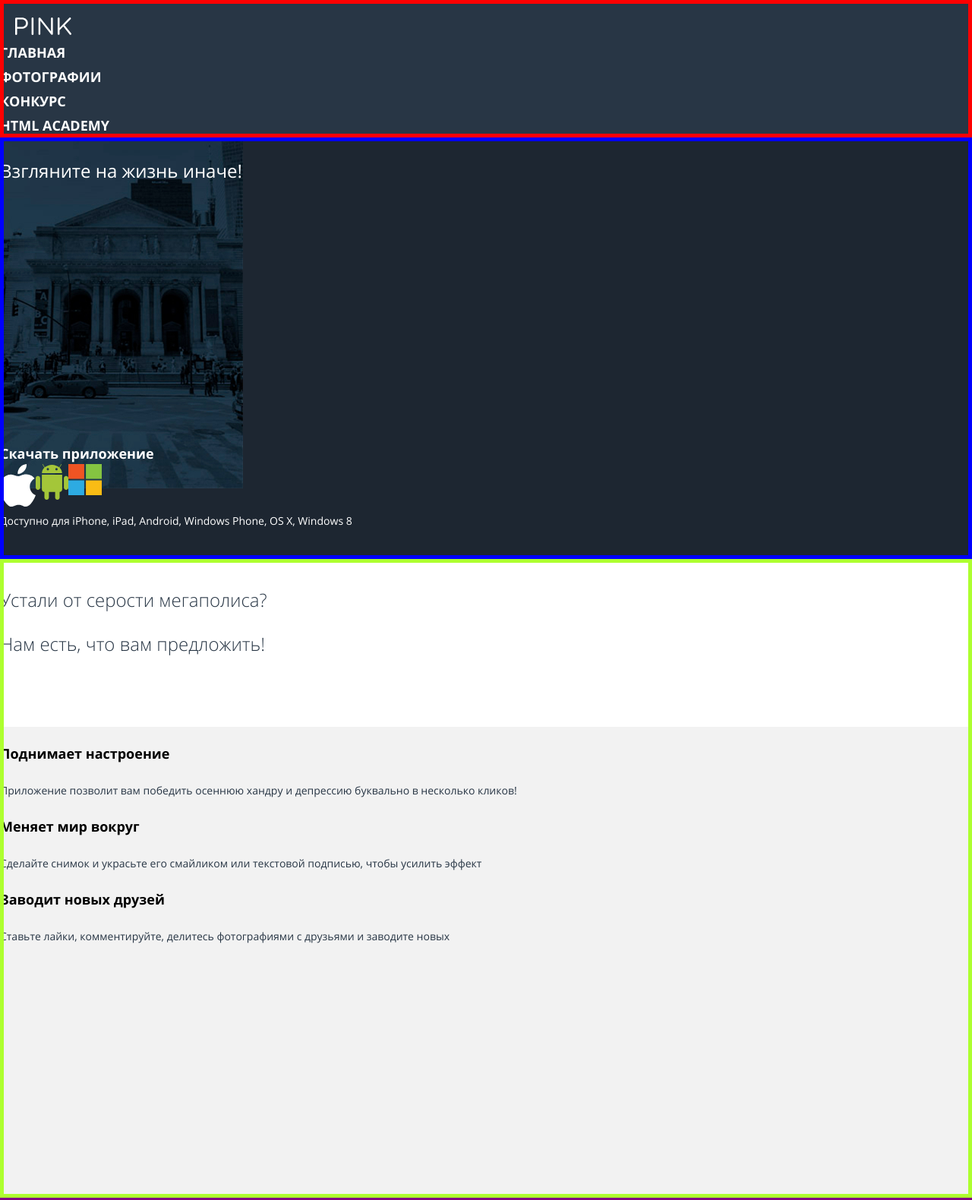
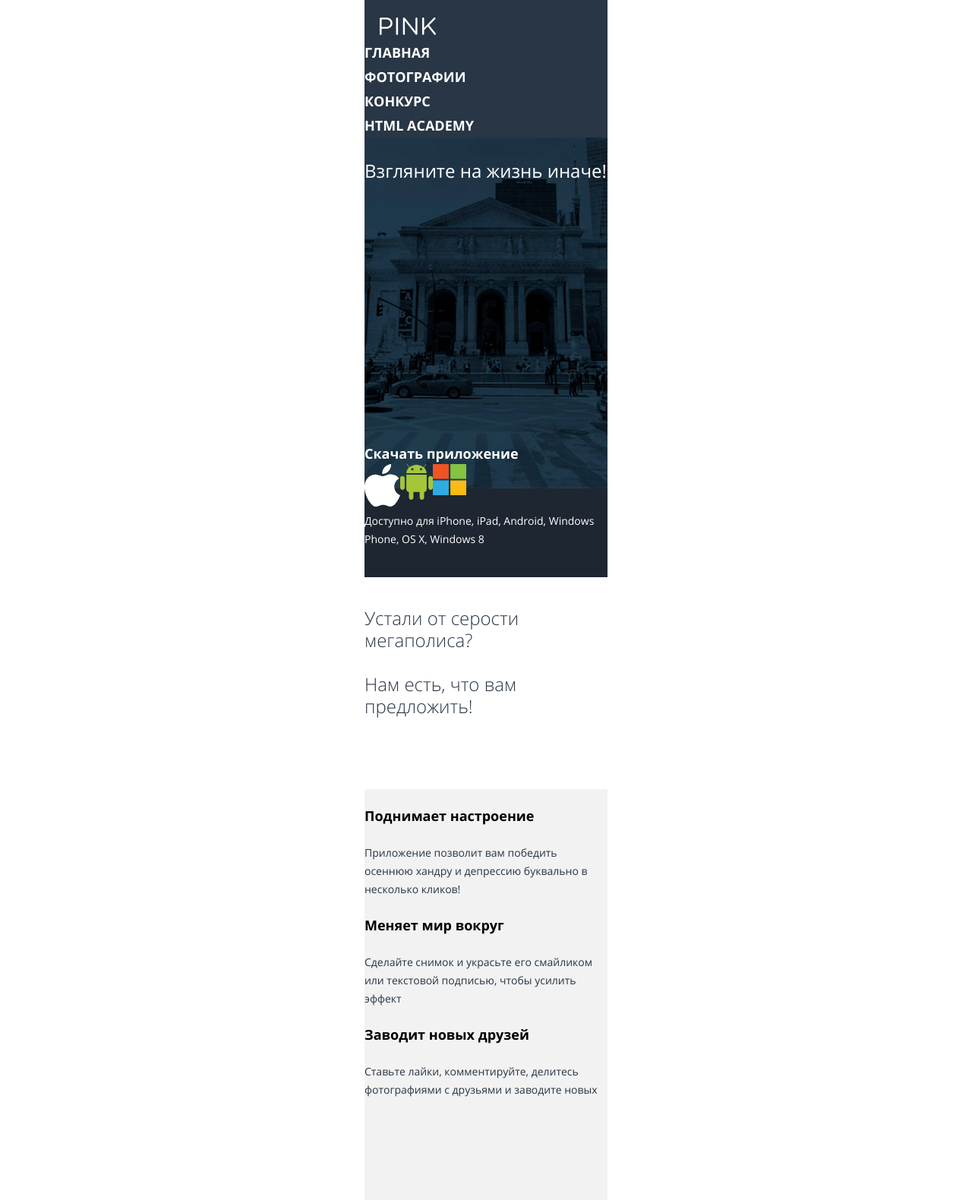
Before and after one commit to Asusey/783019-pink-21, a website: page source/index.html in a window 1280 px wide. Shown: the top 1580 px of the page at 76% size. Drawn offline with nearby package versions, Linux system fonts and the light colour scheme; files that its build step writes are made by us from their sources.

Commit message:
Стилизация главной страницы. Исправления.

```diff
--- a/source/index.html
+++ b/source/index.html
@@ -138,8 +138,8 @@
       <section class="advantages">
         <div class="advantages__wrapper">
           <h2 class="visually-hidden">Преимущества приложения</h2>
-          <h3 class="advantages__title advantages__title--top title">Устали от серости мегаполиса?</h3>
-          <h3 class="advantages__title advantages__title--bottom title">Нам есть, что вам предложить!</h3>
+          <h3 class="advantages__title title">Устали от серости мегаполиса?</h3>
+          <h3 class="advantages__title title">Нам есть, что вам предложить!</h3>
           <ul class="advantages__list">
             <li class="advantages__item advantages__item--mood">
               <p class="advantages__subtitle">Поднимает настроение</p>
--- a/source/sass/blocks/advantages.scss
+++ b/source/sass/blocks/advantages.scss
@@ -1,8 +1,3 @@
-.advantages {
-  outline: 5px solid greenyellow;
-  outline-offset: -5px;
-}
-
 .advantages__list {
   list-style: none;
   padding: 0;
@@ -33,11 +28,11 @@
   margin: 0;
 }
 
-.advantages__title--top {
+.advantages__title:nth-of-type(1) {
   padding-top: 39px;
   padding-bottom: 29px;
 }
 
-.advantages__title--bottom {
+.advantages__title:nth-of-type(2) {
   padding-bottom: 95px;
 }
--- a/source/sass/blocks/contacts.scss
+++ b/source/sass/blocks/contacts.scss
@@ -1,8 +1,3 @@
-.contacts {
-  outline: 5px solid orange;
-  outline-offset: -5px;
-}
-
 .contacts__list {
   list-style: none;
   padding: 0;
--- a/source/sass/blocks/load.scss
+++ b/source/sass/blocks/load.scss
@@ -1,7 +1,5 @@
 .load {
   background-color: $load-background-color;
-  outline: 5px solid blue;
-  outline-offset: -5px;
   background-image: url("../../img/back-mobile.jpg");
   background-repeat: no-repeat;
 }
--- a/source/sass/blocks/page-footer.scss
+++ /dev/null
@@ -1,4 +0,0 @@
-.page-footer {
-  outline: 5px solid yellow;
-  outline-offset: -5px;
-}
--- a/source/sass/blocks/page-header.scss
+++ b/source/sass/blocks/page-header.scss
@@ -1,8 +1,6 @@
 .page-header {
   background-color: $primary-text-color;
   color: $white;
-  outline: 5px solid red;
-  outline-offset: -5px;
 }
 
 .page-header__link {
--- a/source/sass/blocks/page.scss
+++ b/source/sass/blocks/page.scss
@@ -1,4 +1,5 @@
 .page {
+  min-width: 320px;
   height: 100%;
   font-size: 14px;
   font-family: $font-stack;
@@ -6,8 +7,9 @@
 }
 
 .page__body {
+  max-width: 320px;
   min-height: 100%;
-  margin: 0;
+  margin: 0 auto;
   color: $primary-text-color;
 }
 
--- a/source/sass/blocks/price.scss
+++ b/source/sass/blocks/price.scss
@@ -1,7 +1,5 @@
 .price {
   background-color: $secondary-background-color;
-  outline: 5px solid paleturquoise;
-  outline-offset: -5px;
 }
 
 .price__wrapper {
--- a/source/sass/blocks/reviews.scss
+++ b/source/sass/blocks/reviews.scss
@@ -1,8 +1,3 @@
-.reviews {
-  outline: 5px solid purple;
-  outline-offset: -5px;
-}
-
 .reviews__wrapper {
   padding-top: 42px;
   padding-bottom: 195px;
--- a/source/sass/style.scss
+++ b/source/sass/style.scss
@@ -12,7 +12,6 @@
 @import "./blocks/load.scss";
 @import "./blocks/logo.scss";
 @import "./blocks/main-nav.scss";
-@import "./blocks/page-footer.scss";
 @import "./blocks/page-header.scss";
 @import "./blocks/page.scss";
 @import "./blocks/price.scss";
```
